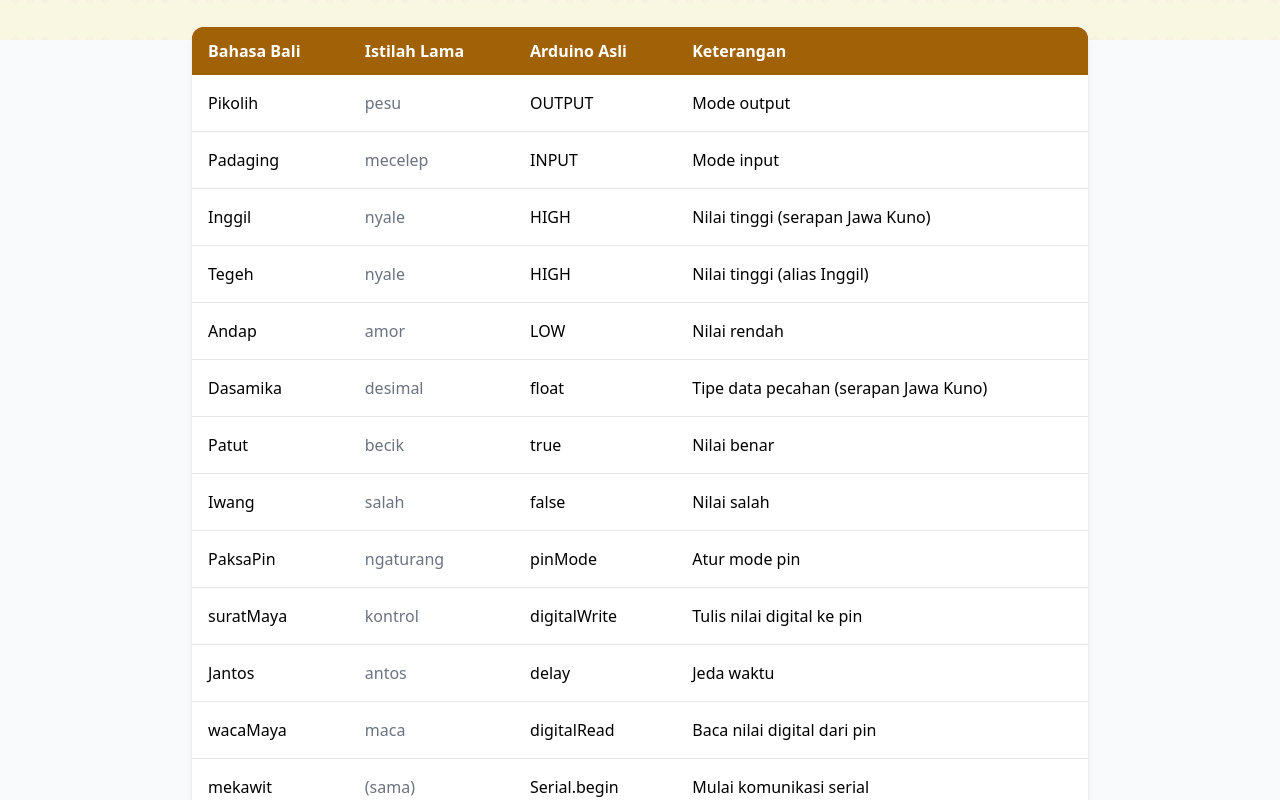
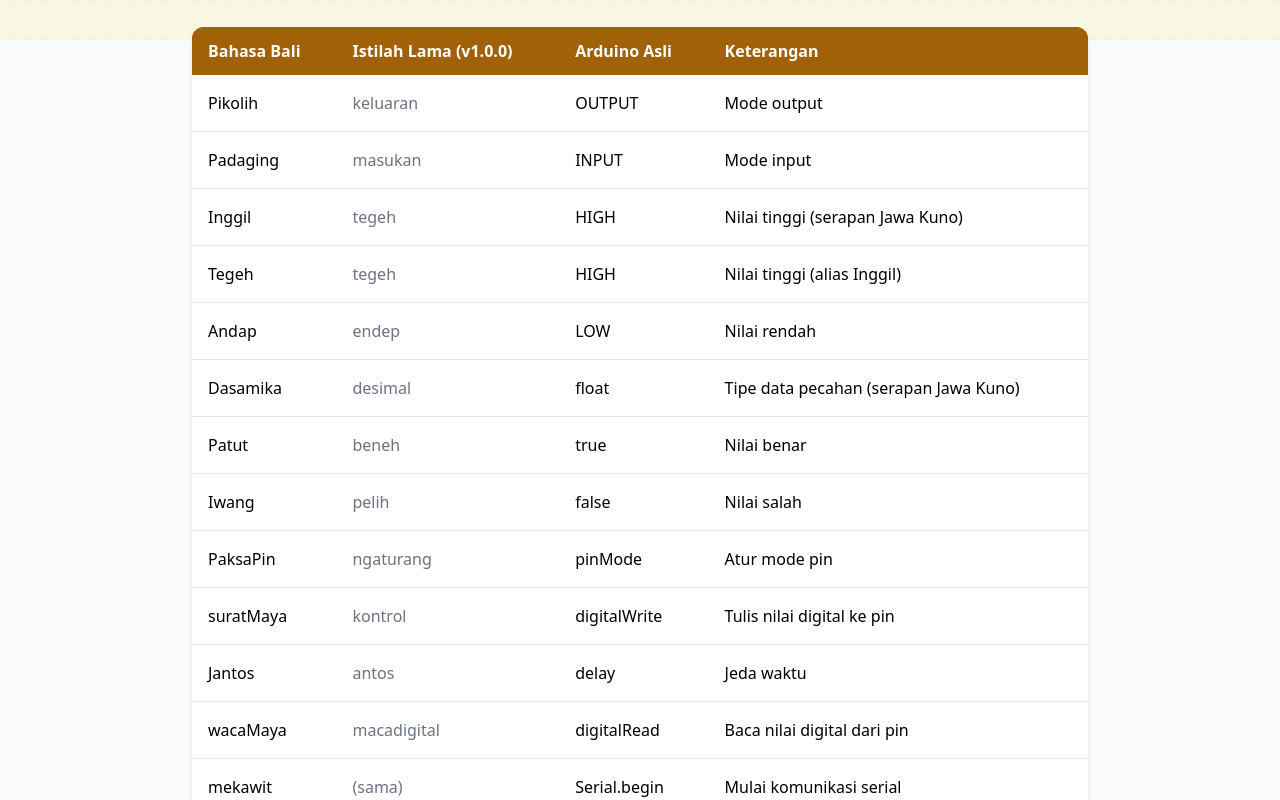
Before and after one commit to Npswara/Ardubali-web, a plain HTML site: page index.html in a window 1280 px wide. Shown: the part 760-1560 px from the top of the page. Drawn offline with nearby package versions, Linux system fonts and the light colour scheme.

Commit message:
Update index.html

```diff
--- a/index.html
+++ b/index.html
@@ -90,7 +90,7 @@
                         <thead class="bg-red-600 text-white">
                             <tr class="bg-yellow-700">
                                 <th class="py-3 px-4 text-left text-white">Bahasa Bali</th>
-                                <th class="py-3 px-4 text-left text-white">Istilah Lama</th>
+                                <th class="py-3 px-4 text-left text-white">Istilah Lama (v1.0.0)</th>
                                 <th class="py-3 px-4 text-left text-white">Arduino Asli</th>
                                 <th class="py-3 px-4 text-left text-white">Keterangan</th>
                             </tr>
@@ -98,31 +98,31 @@
                         <tbody class="divide-y divide-gray-200">
                             <tr class="hover:bg-gray-50">
                                 <td class="py-4 px-4 font-medium">Pikolih</td>
-                                <td class="py-4 px-4 text-gray-500">pesu</td>
+                                <td class="py-4 px-4 text-gray-500">keluaran</td>
                                 <td class="py-4 px-4">OUTPUT</td>
                                 <td class="py-4 px-4">Mode output</td>
                             </tr>
                             <tr class="hover:bg-gray-50">
                                 <td class="py-4 px-4 font-medium">Padaging</td>
-                                <td class="py-4 px-4 text-gray-500">mecelep</td>
+                                <td class="py-4 px-4 text-gray-500">masukan</td>
                                 <td class="py-4 px-4">INPUT</td>
                                 <td class="py-4 px-4">Mode input</td>
                             </tr>
                             <tr class="hover:bg-gray-50">
                                 <td class="py-4 px-4 font-medium">Inggil</td>
-                                <td class="py-4 px-4 text-gray-500">nyale</td>
+                                <td class="py-4 px-4 text-gray-500">tegeh</td>
                                 <td class="py-4 px-4">HIGH</td>
                                 <td class="py-4 px-4">Nilai tinggi (serapan Jawa Kuno)</td>
                             </tr>
                             <tr class="hover:bg-gray-50">
                                 <td class="py-4 px-4 font-medium">Tegeh</td>
-                                <td class="py-4 px-4 text-gray-500">nyale</td>
+                                <td class="py-4 px-4 text-gray-500">tegeh</td>
                                 <td class="py-4 px-4">HIGH</td>
                                 <td class="py-4 px-4">Nilai tinggi (alias Inggil)</td>
                             </tr>
                             <tr class="hover:bg-gray-50">
                                 <td class="py-4 px-4 font-medium">Andap</td>
-                                <td class="py-4 px-4 text-gray-500">amor</td>
+                                <td class="py-4 px-4 text-gray-500">endep</td>
                                 <td class="py-4 px-4">LOW</td>
                                 <td class="py-4 px-4">Nilai rendah</td>
                             </tr>
@@ -134,13 +134,13 @@
                             </tr>
                             <tr class="hover:bg-gray-50">
                                 <td class="py-4 px-4 font-medium">Patut</td>
-                                <td class="py-4 px-4 text-gray-500">becik</td>
+                                <td class="py-4 px-4 text-gray-500">beneh</td>
                                 <td class="py-4 px-4">true</td>
                                 <td class="py-4 px-4">Nilai benar</td>
                             </tr>
                             <tr class="hover:bg-gray-50">
                                 <td class="py-4 px-4 font-medium">Iwang</td>
-                                <td class="py-4 px-4 text-gray-500">salah</td>
+                                <td class="py-4 px-4 text-gray-500">pelih</td>
                                 <td class="py-4 px-4">false</td>
                                 <td class="py-4 px-4">Nilai salah</td>
                             </tr>
@@ -164,7 +164,7 @@
                             </tr>
                             <tr class="hover:bg-gray-50">
                                 <td class="py-4 px-4 font-medium">wacaMaya</td>
-                                <td class="py-4 px-4 text-gray-500">maca</td>
+                                <td class="py-4 px-4 text-gray-500">macadigital</td>
                                 <td class="py-4 px-4">digitalRead</td>
                                 <td class="py-4 px-4">Baca nilai digital dari pin</td>
                             </tr>
@@ -236,13 +236,13 @@
                             </tr>
                             <tr class="hover:bg-gray-50">
                                 <td class="py-4 px-4 font-medium">tios</td>
-                                <td class="py-4 px-4 text-gray-500">—</td>
+                                <td class="py-4 px-4 text-gray-500">liyanan</td>
                                 <td class="py-4 px-4">else</td>
                                 <td class="py-4 px-4">Kondisi else</td>
                             </tr>
                             <tr class="hover:bg-gray-50">
                                 <td class="py-4 px-4 font-medium">yen_tios</td>
-                                <td class="py-4 px-4 text-gray-500">—</td>
+                                <td class="py-4 px-4 text-gray-500">liyanan_yening</td>
                                 <td class="py-4 px-4">else if</td>
                                 <td class="py-4 px-4">Kondisi else if</td>
                             </tr>
@@ -321,11 +321,11 @@ fungsi abadi() {
                         <div class="space-y-2">
                             <label class="flex items-center space-x-2">
                                 <input type="radio" name="q1" value="a" class="h-4 w-4 text-red-600">
-                                <span>maca</span>
+                                <span>macadigital</span>
                             </label>
                             <label class="flex items-center space-x-2">
                                 <input type="radio" name="q1" value="b" class="h-4 w-4 text-red-600">
-                                <span>nulisdigital</span>
+                                <span>kontrol</span>
                             </label>
                             <label class="flex items-center space-x-2">
                                 <input type="radio" name="q1" value="c" class="h-4 w-4 text-red-600">
@@ -352,7 +352,7 @@ fungsi abadi() {
                             </label>
                             <label class="flex items-center space-x-2">
                                 <input type="radio" name="q2" value="c" class="h-4 w-4 text-red-600">
-                                <span>maca</span>
+                                <span>macadigital</span>
                             </label>
                             <label class="flex items-center space-x-2">
                                 <input type="radio" name="q2" value="d" class="h-4 w-4 text-red-600">
@@ -390,7 +390,7 @@ fungsi abadi() {
                         <div class="space-y-2">
                             <label class="flex items-center space-x-2">
                                 <input type="radio" name="q4" value="a" class="h-4 w-4 text-red-600">
-                                <span>maca</span>
+                                <span>macadigital</span>
                             </label>
                             <label class="flex items-center space-x-2">
                                 <input type="radio" name="q4" value="b" class="h-4 w-4 text-red-600">
@@ -530,7 +530,7 @@ fungsi abadi() {
         // Quiz functionality
         document.getElementById('check-answers').addEventListener('click', function() {
             const answers = {
-                q1: 'b', // nulisdigital
+                q1: 'b', // kontrol
                 q2: 'b', // antos
                 q3: 'b', // antuk
                 q4: 'b', // cetak
```
